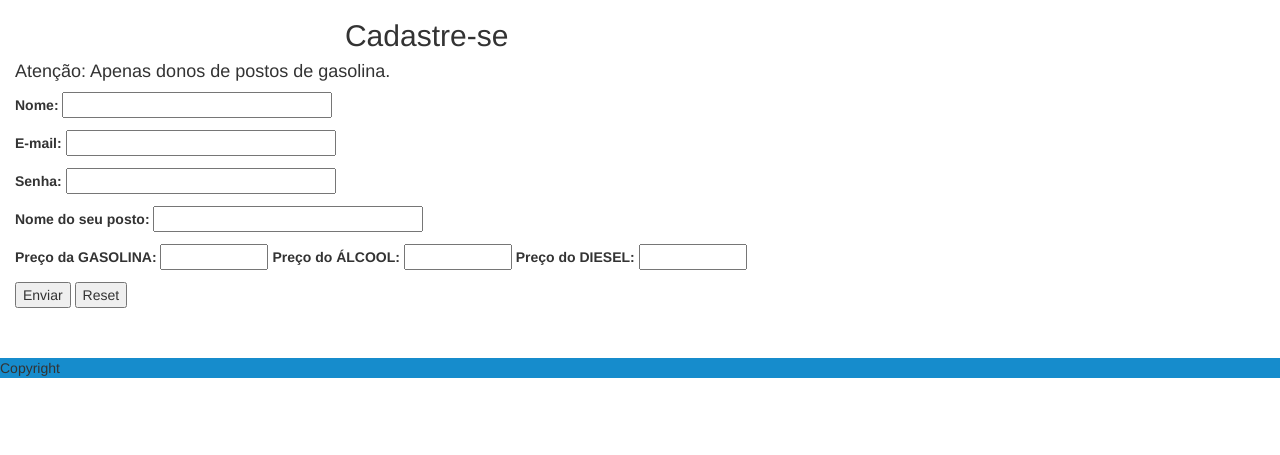
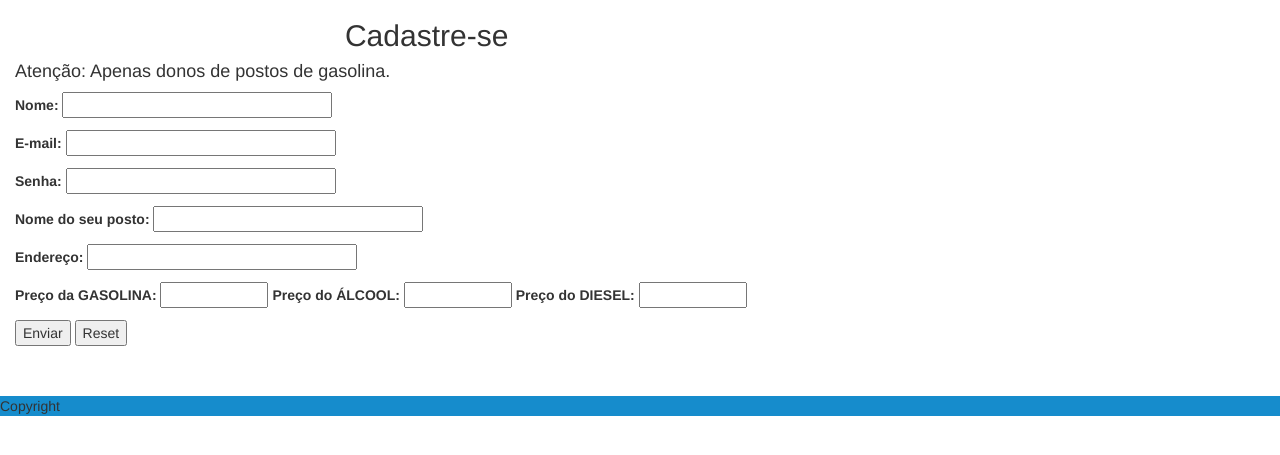
Before and after one commit to Rodrigo-Takeuti/ProjetoTecWeb2-Gasolina, a PHP site: page /CadastroForm.php in a window 1280 px wide. Shown: the part 51-506 px from the top of the page. Run offline with PHP 8.4, Linux system fonts and the light colour scheme; some libraries are stand-ins or nearby versions.

Commit message:
Adicionado campos para endereço e senha

```diff
--- a/CadastroForm.php
+++ b/CadastroForm.php
@@ -60,9 +60,11 @@
                 <p><label for="email"> E-mail:</label> <input type="email" name="email" id="email" size="30" /></p>
                 <p><label for="senha"> Senha:</label> <input type="senha" name="senha" id="senha" size="30" /></p>
                 <p><label for="nomePosto"> Nome do seu posto:</label> <input type="text" name="nomePosto" id="nomePosto" size="30" /></p>
+                <p><label for="endereco"> Endereço:</label> <input type="endereco" name="endereco" id="endereco" size="30" /></p>
                  <p><label for="gasolina"> Preço da GASOLINA:</label> <input type="text" name="gasolina" id="precoGas" size="10" />
                      <label for="alcool"> Preço do ÁLCOOL:</label> <input type="text" name="alcool" id="precoAlc" size="10" />
                   <label for="diesel"> Preço do DIESEL:</label> <input type="text" name="diesel" id="precoDies" size="10" /></p>
+
                          <p><input type="submit" value="Enviar" name="enviar" >
                             <input type="reset" value="Reset" name="reset"></p>
             </form>
```
Lines whose indentation alone changed are shown as unchanged.
